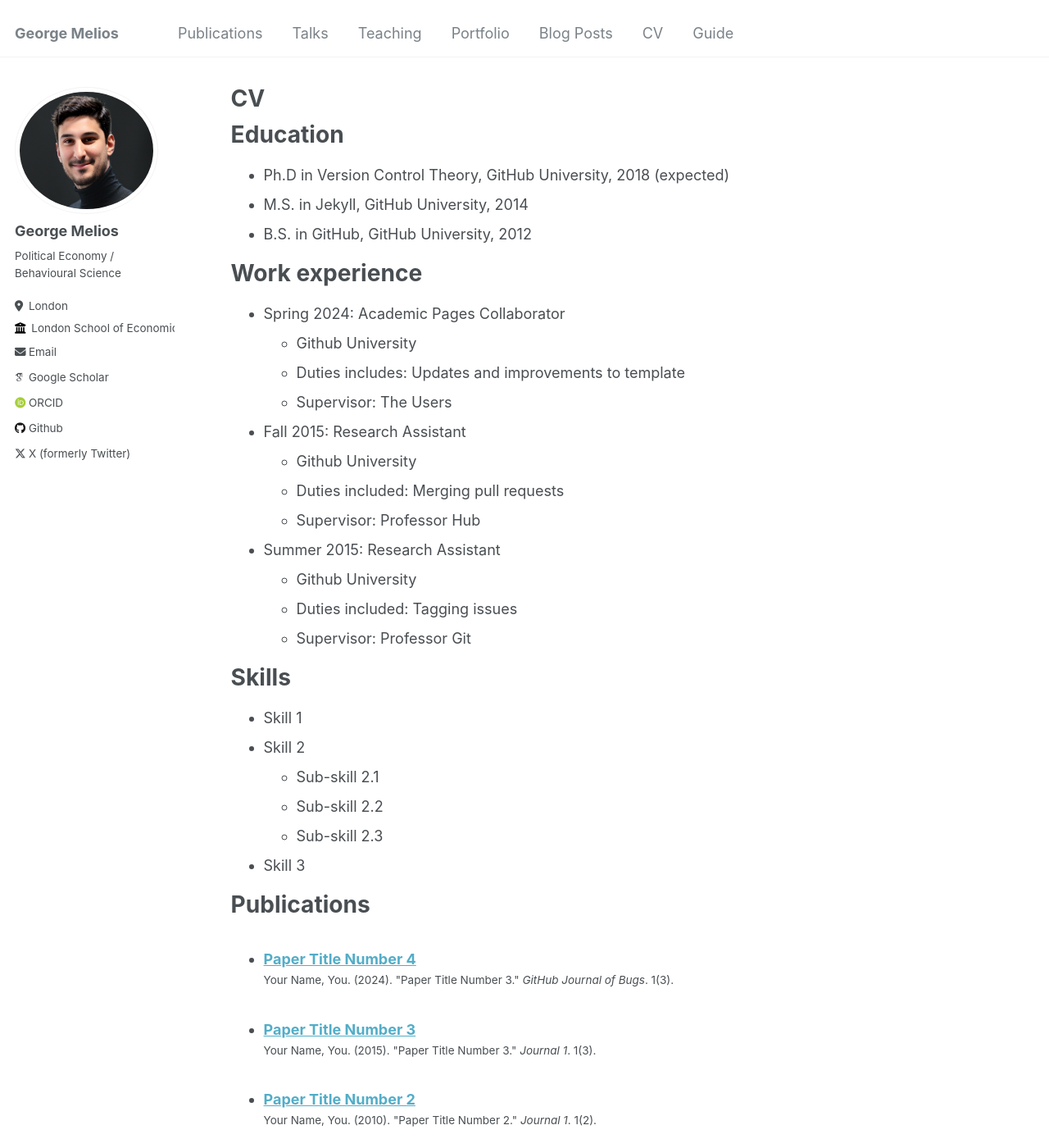
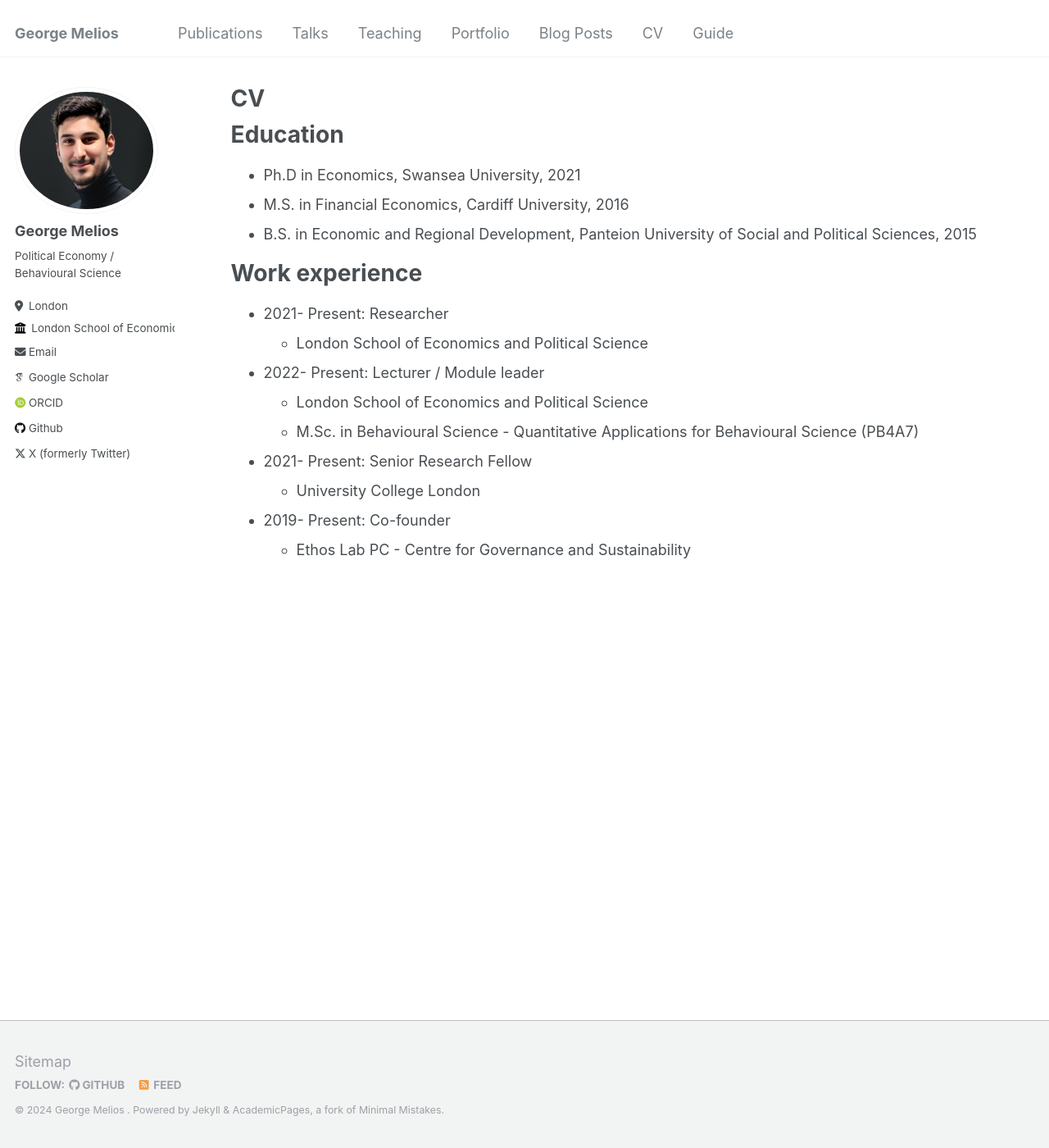
Before and after one commit to GMelios/gmelios.github.io, a Jekyll site: the page built from _pages/cv.md, in a window 1280 px wide and 1400 px high. Shown: the whole window at 82% size. Built offline with Jekyll 4.4.1, drawn with Linux system fonts in a browser that asks for light colours; some web fonts are replaced; some of the changed text lies outside the part shown.

Commit message:
Update cv.md

```diff
--- a/_pages/cv.md
+++ b/_pages/cv.md
@@ -11,54 +11,22 @@ redirect_from:
 
 Education
 ======
-* Ph.D in Version Control Theory, GitHub University, 2018 (expected)
-* M.S. in Jekyll, GitHub University, 2014
-* B.S. in GitHub, GitHub University, 2012
+* Ph.D in Economics, Swansea University, 2021
+* M.S. in Financial Economics, Cardiff University, 2016
+* B.S. in Economic and Regional Development, Panteion University of Social and Political Sciences, 2015
 
 Work experience
 ======
-* Spring 2024: Academic Pages Collaborator
-  * Github University
-  * Duties includes: Updates and improvements to template
-  * Supervisor: The Users
+* 2021- Present: Researcher
+  * London School of Economics and Political Science
 
-* Fall 2015: Research Assistant
-  * Github University
-  * Duties included: Merging pull requests
-  * Supervisor: Professor Hub
 
-* Summer 2015: Research Assistant
-  * Github University
-  * Duties included: Tagging issues
-  * Supervisor: Professor Git
+* 2022- Present: Lecturer / Module leader
+  * London School of Economics and Political Science
+  * M.Sc. in Behavioural Science - Quantitative Applications for Behavioural Science (PB4A7)
 
-Skills
-======
-* Skill 1
-* Skill 2
-  * Sub-skill 2.1
-  * Sub-skill 2.2
-  * Sub-skill 2.3
-* Skill 3
+* 2021- Present: Senior Research Fellow
+  * University College London
 
-Publications
-======
-  <ul>{% for post in site.publications reversed %}
-    {% include archive-single-cv.html %}
-  {% endfor %}</ul>
-
-Talks
-======
-  <ul>{% for post in site.talks reversed %}
-    {% include archive-single-talk-cv.html  %}
-  {% endfor %}</ul>
-
-Teaching
-======
-  <ul>{% for post in site.teaching reversed %}
-    {% include archive-single-cv.html %}
-  {% endfor %}</ul>
-
-Service and leadership
-======
-* Currently signed in to 43 different slack teams
+* 2019- Present: Co-founder
+  * Ethos Lab PC - Centre for Governance and Sustainability
```
